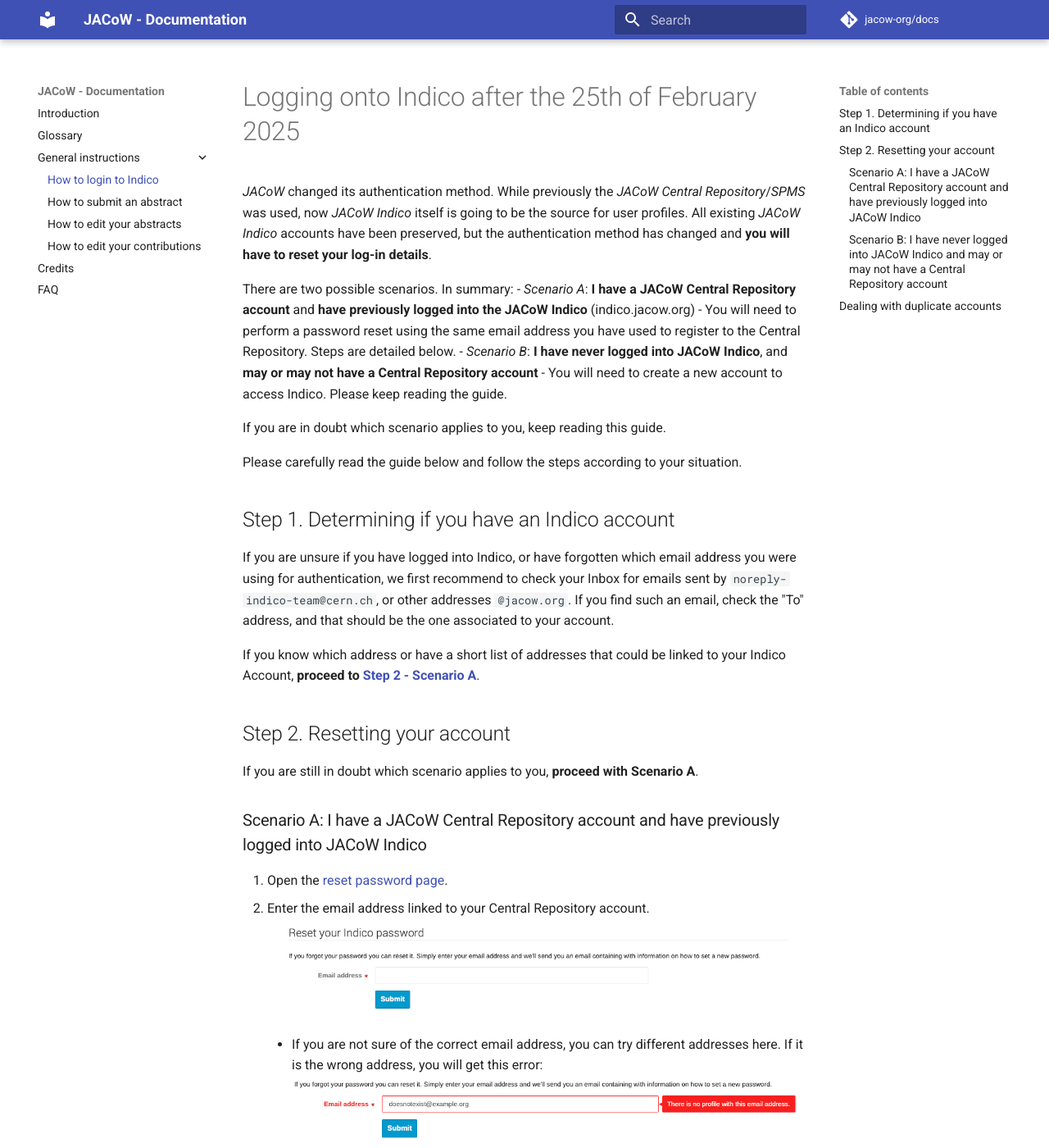
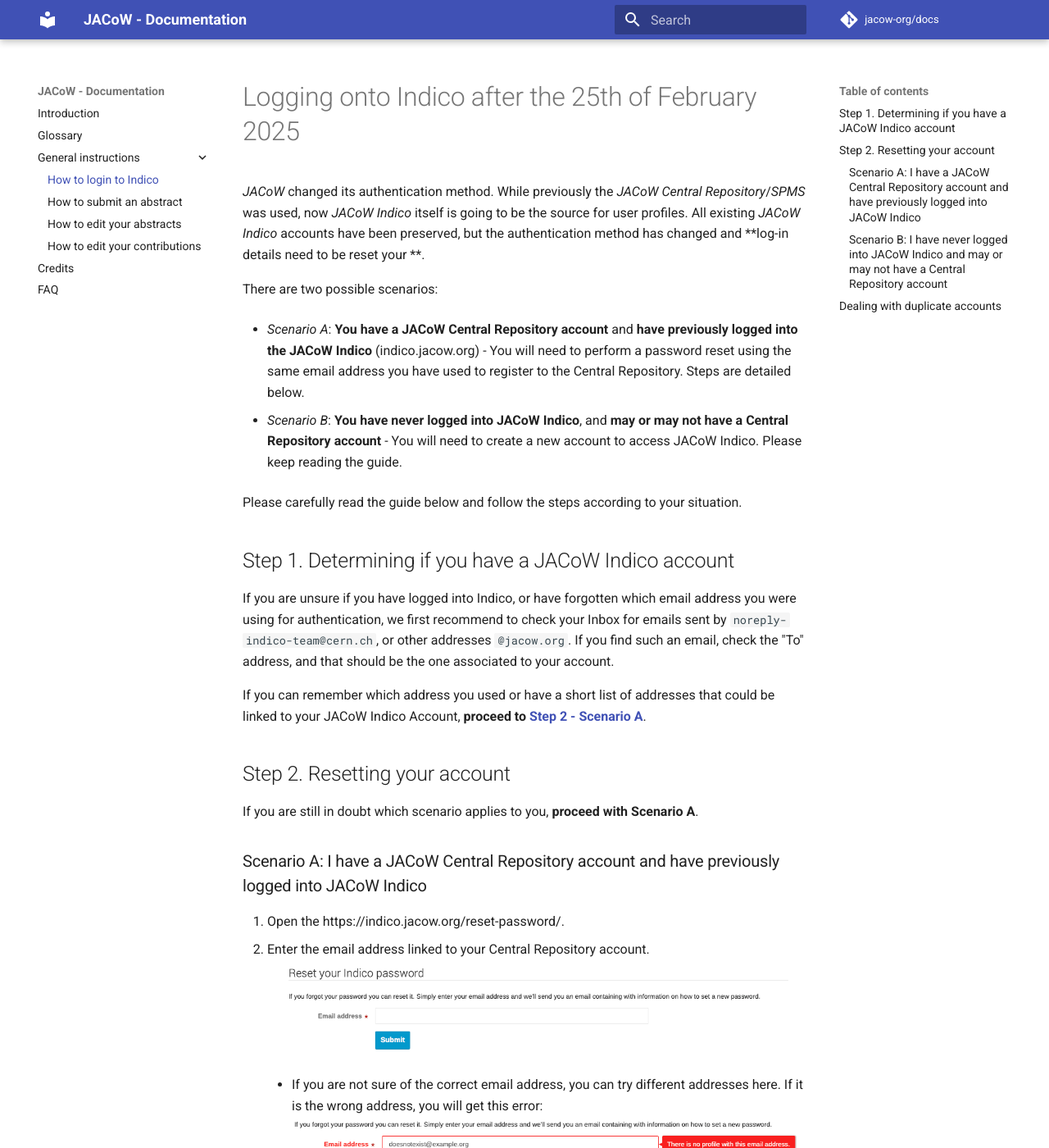
Before and after one commit to JACoW-org/docs, an MkDocs documentation site: the page built from docs/General/login.md, in a window 1280 px wide and 1400 px high. Shown: the whole window at 82% size. Built offline with MkDocs 1.6.1 and Material for MkDocs 9.7.7, drawn with Linux system fonts in a browser that asks for light colours; comment, search, counter and statistics services are not loaded; some of the changed text lies outside the part shown.

Commit message:
Enhanced text and added one screenshot

```diff
--- a/docs/General/login.md
+++ b/docs/General/login.md
@@ -1,20 +1,20 @@
 # Logging onto Indico after the 25th of February 2025
 
-*JACoW* changed its authentication method. While previously the *JACoW Central Repository*/*SPMS* was used, now *JACoW Indico* itself is going to be the source for user profiles. All existing *JACoW Indico* accounts have been preserved, but the authentication method has changed and **you will have to reset your log-in details**.
+*JACoW* changed its authentication method. While previously the *JACoW Central Repository*/*SPMS* was used, now *JACoW Indico* itself is going to be the source for user profiles. All existing *JACoW Indico* accounts have been preserved, but the authentication method has changed and **log-in details need to be reset your **.
 
-There are two possible scenarios. In summary:
-- *Scenario A*: **I have a JACoW Central Repository account** and **have previously logged into the JACoW Indico** (indico.jacow.org) - You will need to perform a password reset using the same email address you have used to register to the Central Repository. Steps are detailed below.
-- *Scenario B*: **I have never logged into JACoW Indico**, and **may or may not have a Central Repository account** - You will need to create a new account to access Indico. Please keep reading the guide.
+There are two possible scenarios:
 
-If you are in doubt which scenario applies to you, keep reading this guide.
+- *Scenario A*: **You have a JACoW Central Repository account** and **have previously logged into the JACoW Indico** (indico.jacow.org) - You will need to perform a password reset using the same email address you have used to register to the Central Repository. Steps are detailed below.
+
+- *Scenario B*: **You have never logged into JACoW Indico**, and **may or may not have a Central Repository account** - You will need to create a new account to access JACoW Indico. Please keep reading the guide.
 
 Please carefully read the guide below and follow the steps according to your situation.
 
-## Step 1. Determining if you have an Indico account
+## Step 1. Determining if you have a JACoW Indico account
 
 If you are unsure if you have logged into Indico, or have forgotten which email address you were using for authentication, we first recommend to check your Inbox for emails sent by `noreply-indico-team@cern.ch`, or other addresses `@jacow.org`. If you find such an email, check the "To" address, and that should be the one associated to your account.
 
-If you know which address or have a short list of addresses that could be linked to your Indico Account, **proceed to [Step 2 - Scenario A](#scenario-a-i-have-a-jacow-central-repository-account-and-have-previously-logged-into-jacow-indico)**.
+If you can remember which address you used or have a short list of addresses that could be linked to your JACoW Indico Account, **proceed to [Step 2 - Scenario A](#scenario-a-i-have-a-jacow-central-repository-account-and-have-previously-logged-into-jacow-indico)**.
 
 ## Step 2. Resetting your account
 
@@ -22,30 +22,30 @@
 
 ### Scenario A: I have a JACoW Central Repository account and have previously logged into JACoW Indico
 
-1. Open the [reset password page](https://indico.jacow.org/reset-password/).
+1. Open the https://indico.jacow.org/reset-password/.
 2. Enter the email address linked to your Central Repository account. ![](img/login_reset.png)
-    - If you are not sure of the correct email address, you can try different addresses here. If it is the wrong address, you will get this error: ![](img/login_reset_error.png)
-    - If you get this error, please **go back to point 1**. If you have exhausted your list of possible addresses, jump to **[Scenario B](#scenario-b-i-have-never-logged-into-jacow-indico-and-may-or-may-not-have-a-central-repository-account)**.
+     - If you are not sure of the correct email address, you can try different addresses here. If it is the wrong address, you will get this error: ![](img/login_reset_error.png)
+     - If you get this error, please **go back to point 1**. If you have exhausted your list of possible addresses, jump to **[Scenario B](#scenario-b-i-have-never-logged-into-jacow-indico-and-may-or-may-not-have-a-central-repository-account)**.
 3. Once you are successful, you should see the following screen: ![](img/login_reset_success.png)
 4. You should shortly receive an email containing the reset link like such: ![](img/login_reset_email.png)
-    - Check your SPAM folder if you cannot find this in your inbox.
-6. Follow the provided link and enter your desired l*password* and *confirm your password*.
-7. You should now be logged in! You can use your *email* and *password* for future logins. Moreover, if you forget your password, you can reset it in the future following the same procedure.
-
+     - Check your SPAM folder if you cannot find this in your inbox.
+5. Follow the provided link and enter your desired *email address*, *password* and confirm your **password*.
+6. You should now be logged in! You can use your *email address* and *password* for future logins. Moreover, if you forget your password, you can reset it in the future following the same procedure.
 
 ### Scenario B: I have never logged into JACoW Indico and may or may not have a Central Repository account
 
-Please make sure you do not already have an Indico account before proceeding with these steps. You are encouraged to go back to *[Scenario A](#scenario-a-i-have-a-jacow-central-repository-account-and-have-previously-logged-into-jacow-indico)* and attempt an account reset before you follow through this part of the guide.
+**Please make sure you do not already have an Indico account before proceeding with these steps**. You are encouraged to go back to *[Scenario A](#scenario-a-i-have-a-jacow-central-repository-account-and-have-previously-logged-into-jacow-indico)* and attempt an account reset before you follow through this part of the guide.
 
 1. Open the [account creation form](https://indico.jacow.org/register/).
 2. Enter your email address and fill in the CAPTCHA. ![](img/login_create_profile.png)
 3. If you get the following error, **go back to [Scenario A](#scenario-a-i-have-a-jacow-central-repository-account-and-have-previously-logged-into-jacow-indico)**. ![](img/login_create_profile_error.png)
 4. You should see the following message. ![](img/login_create_profile_success.png)
 5. You should shortly receive a confirmation email containing the verification link like such: ![](img/login_create_profile_email.png)
-    - Check your SPAM folder if you cannot find this in your inbox.
+     - Check your SPAM folder if you cannot find this in your inbox.
 6. Follow the link and fill in your profile data.
-7. You should now be logged into your new Indico profile! You can use your *email* and *password* for future logins. Moreover, if you forget your password, you can reset it in the future following the procedure in *[Scenario A](#scenario-a-i-have-a-jacow-central-repository-account-and-have-previously-logged-into-jacow-indico)*.
+   ![](img/login_create_profile_data.png)
+7. You should now be logged into your new JACoW Indico profile! You can use your *email address* and *password* for future logins. Moreover, if you forget your password, you can reset it in the future following the procedure in *[Scenario A](#scenario-a-i-have-a-jacow-central-repository-account-and-have-previously-logged-into-jacow-indico)*.
 
 ## Dealing with duplicate accounts
 
-If you find that you have more than one Indico account in your name and you wish to merge them, please contact indico-support@jacow.org listing the e-mail addresses of the accounts you wish to merge.
+If you find that you have more than one JACoW Indico account in your name and you wish to merge them, please contact indico-support@jacow.org listing the e-mail addresses of the accounts you wish to merge.
```
Also changed, not shown: docs/General/img/login_create_profile_data.png (added).
